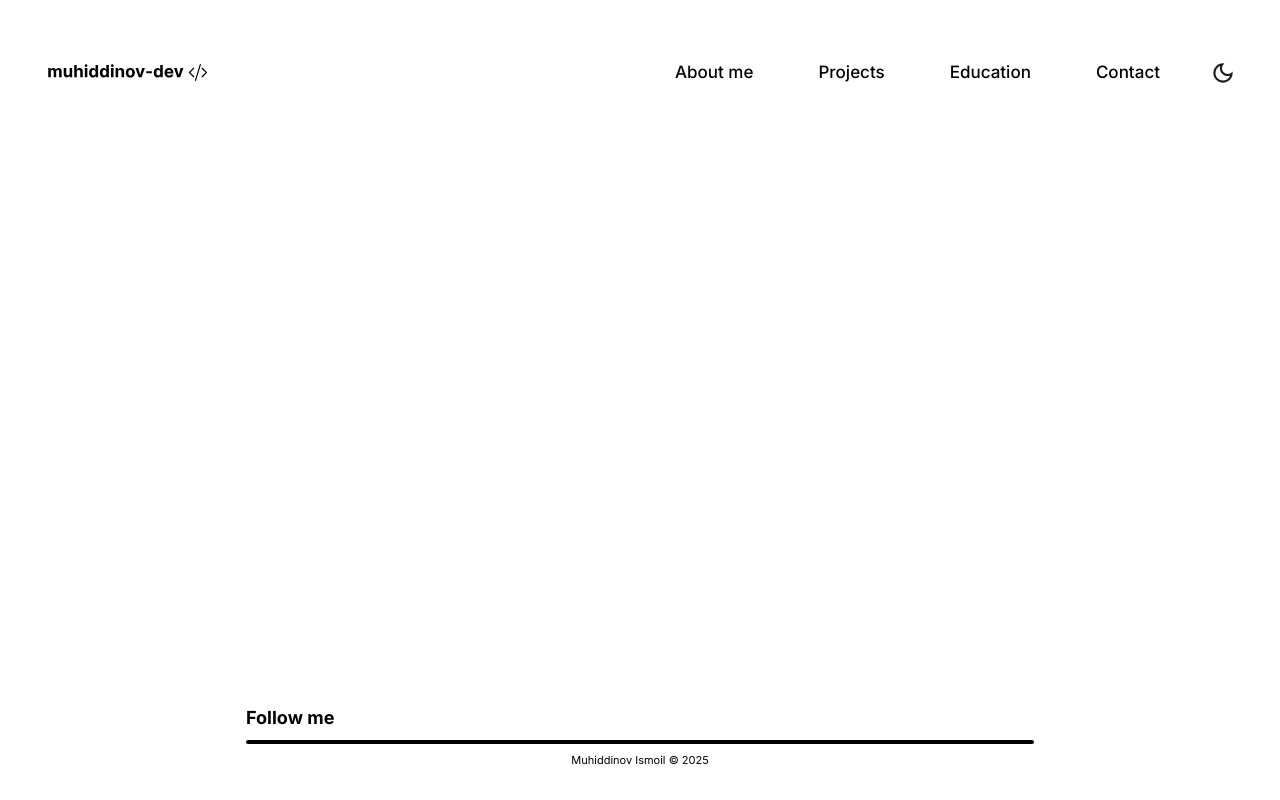
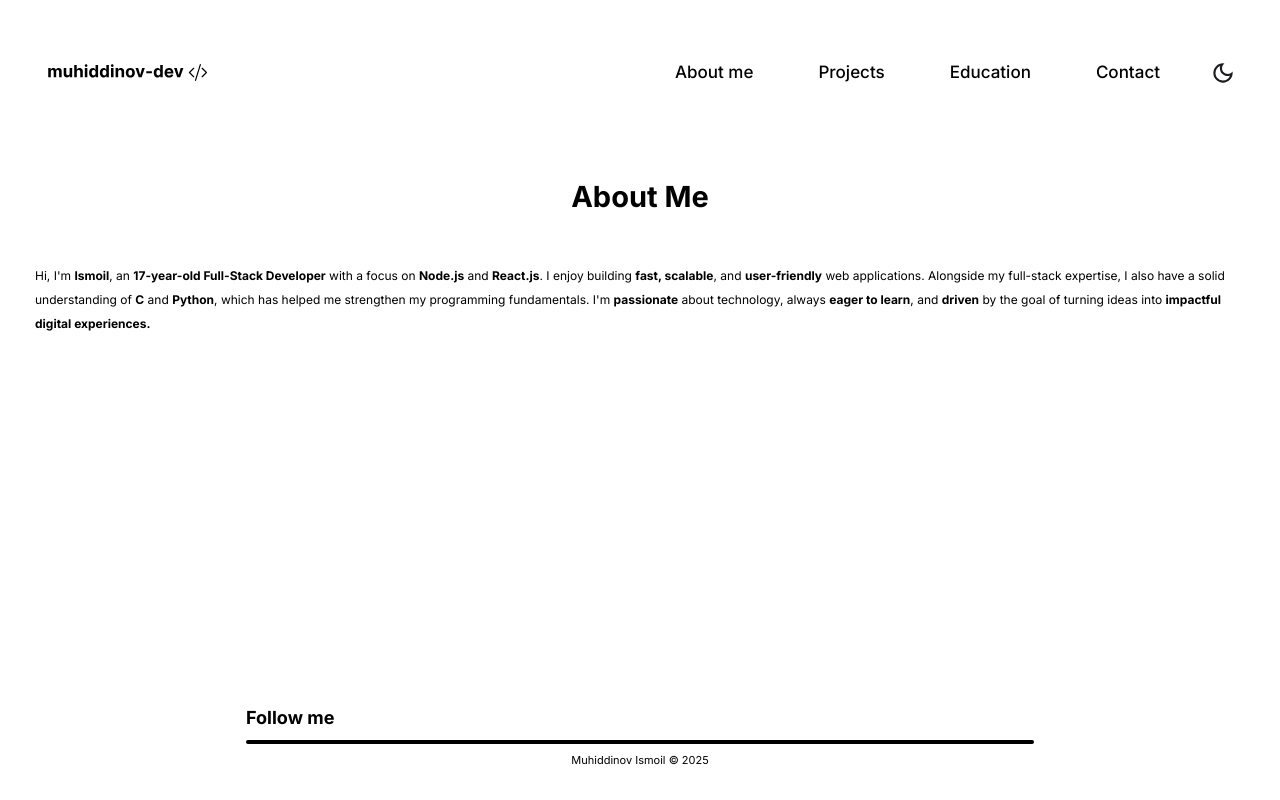
Before and after one commit to muhiddinovismoil/portfolio-app, a Next.js app: page /about in a window 1280 px wide. Built offline with nearby package versions, Linux system fonts and the light colour scheme.

Commit message:
age calculator funcion and about page started to build

```diff
--- a/src/app/about/page.tsx
+++ b/src/app/about/page.tsx
@@ -1,10 +1,53 @@
 import React from "react";
+import { calculateAge } from "@/func";
 
 const AboutMe = () => {
+    const myAge = calculateAge("2007-08-21");
     return (
         <main>
+            <section className="pt-[175px] px-[35px]">
+                <div className="container">
+                    <div className="flex flex-col gap-[45px]">
+                        <h2 className="text-[29px] font-bold text-center">
+                            About Me
+                        </h2>
+                        <p className="text-[12px] leading-[200%]">
+                            Hi, I'm <span className="font-bold">Ismoil</span>,
+                            an{" "}
+                            <span className="font-bold">
+                                {myAge}-year-old Full-Stack Developer
+                            </span>{" "}
+                            with a focus on{" "}
+                            <span className="font-bold">Node.js</span> and{" "}
+                            <span className="font-bold">React.js</span>. I enjoy
+                            building{" "}
+                            <span className="font-bold">fast, scalable</span>,
+                            and <span className="font-bold">user-friendly</span>{" "}
+                            web applications. Alongside my full-stack expertise,
+                            I also have a solid understanding of{" "}
+                            <span className="font-bold">C</span> and{" "}
+                            <span className="font-bold">Python</span>, which has
+                            helped me strengthen my programming fundamentals.
+                            I'm <span className="font-bold">passionate</span>{" "}
+                            about technology, always{" "}
+                            <span className="font-bold">eager to learn</span>,
+                            and <span className="font-bold">driven</span> by the
+                            goal of turning ideas into{" "}
+                            <span className="font-bold">
+                                impactful digital experiences.
+                            </span>
+                        </p>
+                    </div>
+                </div>
+            </section>
             <section>
-                <div className="container">About me</div>
+                <div className="container">
+                    <div>
+                        <div></div>
+                        <div></div>
+                        <div></div>
+                    </div>
+                </div>
             </section>
         </main>
     );
--- /dev/null
+++ b/src/func/calculator-age.ts
@@ -0,0 +1,14 @@
+export function calculateAge(birthDateString: string) {
+    const today = new Date();
+    const birthDate = new Date(birthDateString);
+
+    let age = today.getFullYear() - birthDate.getFullYear();
+    const monthDiff = today.getMonth() - birthDate.getMonth();
+    const dayDiff = today.getDate() - birthDate.getDate();
+
+    if (monthDiff < 0 || (monthDiff === 0 && dayDiff < 0)) {
+        age--;
+    }
+
+    return age;
+}
--- /dev/null
+++ b/src/func/index.ts
@@ -0,0 +1 @@
+export * from "./calculator-age";
```
